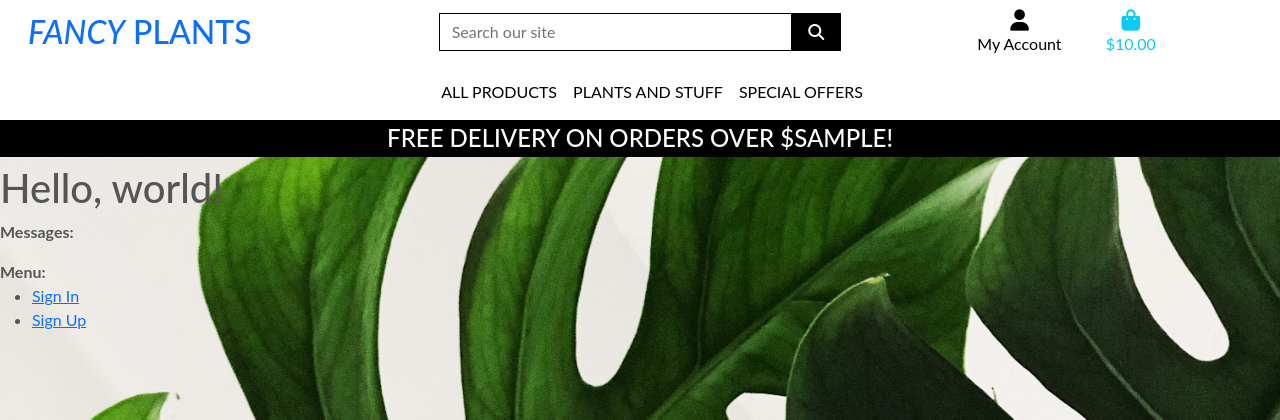
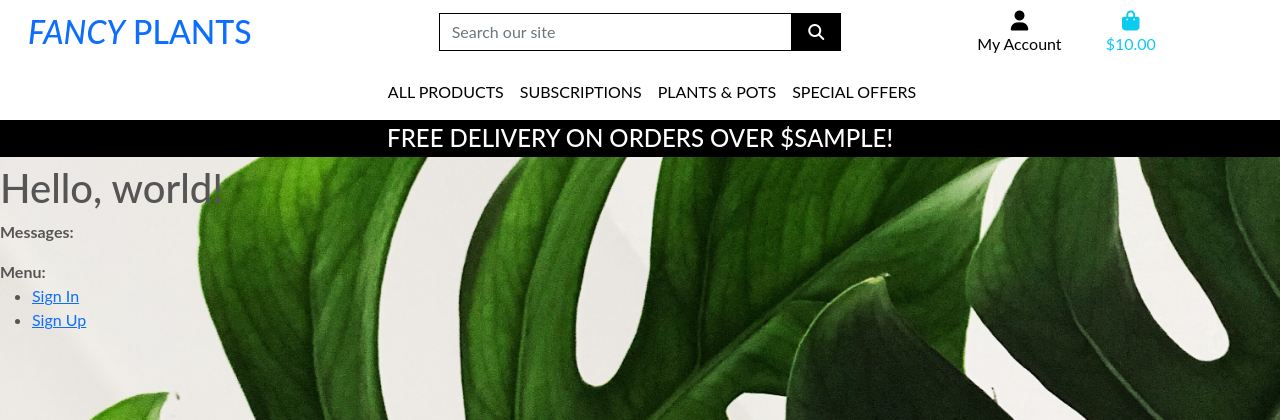
Before and after one commit to Code-Institute-Submissions/QuelleQim-fancy_plants_MayResub, a Django app: template home/templates/home/index.html in a window 1280 px wide. Shown: the top 420 px of the page. Run offline with Django 3.2, Linux system fonts and the light colour scheme; the template is opened without the code that fills it: most values are stand-ins (such as "Sample title", 1, 10 or a date in 2020); some libraries are stand-ins or nearby versions.

Commit message:
Update main-nav.html

```diff
--- a/templates/base.html
+++ b/templates/base.html
@@ -8,7 +8,7 @@
     {% block meta %}
     <meta http-equiv="X-UA-Compatible" content="ie=edge">
     <meta charset="utf-8">
-    <meta name="viewport" content="width=device-width, initial-scale=1">
+    <meta name="viewport" content="width=device-width, initial-scale=1, shrink-to-fit=no">
     {% endblock %}
 
     {% block extra_meta %}
@@ -17,11 +17,12 @@
     {% block corecss %}
     <link href="https://cdn.jsdelivr.net/npm/bootstrap@5.0.0-beta1/dist/css/bootstrap.min.css" rel="stylesheet"
         integrity="sha384-giJF6kkoqNQ00vy+HMDP7azOuL0xtbfIcaT9wjKHr8RbDVddVHyTfAAsrekwKmP1" crossorigin="anonymous">
-    <script src="https://kit.fontawesome.com/8982d184f3.js" crossorigin="anonymous"></script>
     <link rel="preconnect" href="https://fonts.gstatic.com">
     <link
         href="https://fonts.googleapis.com/css2?family=Nunito:ital,wght@0,200;0,300;0,400;0,600;0,700;0,800;0,900;1,200;1,300;1,400;1,600;1,700;1,800;1,900&display=swap"
         rel="stylesheet">
+    <link rel="stylesheet" href="https://stackpath.bootstrapcdn.com/font-awesome/4.7.0/css/font-awesome.min.css"
+        integrity="sha384-wvfXpqpZZVQGK6TAh5PVlGOfQNHSoD2xbE+QkPxCAFlNEevoEH3Sl0sibVcOQVnN" crossorigin="anonymous">
     <link rel="stylesheet" href="{% static 'css/base.css' %}">
     {% endblock %}
 
@@ -29,8 +30,7 @@
     {% endblock %}
 
     {% block corejs %}
-    <link rel="stylesheet" href="https://stackpath.bootstrapcdn.com/font-awesome/4.7.0/css/font-awesome.min.css"
-        integrity="sha384-wvfXpqpZZVQGK6TAh5PVlGOfQNHSoD2xbE+QkPxCAFlNEevoEH3Sl0sibVcOQVnN" crossorigin="anonymous">
+    <script src="https://kit.fontawesome.com/8982d184f3.js" crossorigin="anonymous"></script>
     <script src="https://code.jquery.com/jquery-3.5.1.min.js"
         integrity="sha256-9/aliU8dGd2tb6OSsuzixeV4y/faTqgFtohetphbbj0=" crossorigin="anonymous"></script>
     <script src="https://cdn.jsdelivr.net/npm/@popperjs/core@2.5.4/dist/umd/popper.min.js"
@@ -39,6 +39,7 @@
     <script src="https://cdn.jsdelivr.net/npm/bootstrap@5.0.0-beta1/dist/js/bootstrap.min.js"
         integrity="sha384-pQQkAEnwaBkjpqZ8RU1fF1AKtTcHJwFl3pblpTlHXybJjHpMYo79HY3hIi4NKxyj"
         crossorigin="anonymous"></script>
+        <script src="https://js.stripe.com/v3/"></script>
     {% endblock %}
 
     {% block extra_js %}
@@ -171,6 +172,7 @@
 
     {% block postloadjs %}
     {% endblock %}
+
+
 </body>
-
 </html>
--- a/templates/includes/main-nav.html
+++ b/templates/includes/main-nav.html
@@ -1,5 +1,10 @@
 <div class="collapse navbar-collapse" id="main-nav">
     <ul class="navbar-nav w-auto mx-auto">
+        <li class="nav-item d-block d-md-none">
+            <a class="logo-font font-weight-bold nav-link text-black mr-5" href="{% url 'home' %}" id="home-link">
+                Home
+            </a>
+        </li>
         <li class="nav-item dropdown">
             <a class="logo-font font-weight-bold nav-link text-black mr-5" href="#" id="all-products-link" data-toggle="dropdown" aria-haspopup="true" aria-expanded="false">
                 All Products
@@ -14,10 +19,21 @@
 
         <li class="nav-item dropdown">
             <a class="logo-font font-weight-bold nav-link text-black mr-5" href="#" id="clothing-link" data-toggle="dropdown" aria-haspopup="true" aria-expanded="false">
-                Plants and stuff
+                Subscriptions
             </a>
             <div class="dropdown-menu border-0" aria-labelledby="clothing-link">
-                <a href="" class="dropdown-item">Subscriptions &amp; Essentials</a>
+                <a href="" class="dropdown-item">All Subscriptions</a>
+                <a href="" class="dropdown-item">Beginners box</a>
+                <a href="" class="dropdown-item">Intermediate box</a>
+                <a href="" class="dropdown-item">Plant master box</a>
+            </div>
+        </li>
+
+        <li class="nav-item dropdown">
+            <a class="logo-font font-weight-bold nav-link text-black mr-5" href="#" id="homeware-link" data-toggle="dropdown" aria-haspopup="true" aria-expanded="false">
+                Plants & pots
+            </a>
+            <div class="dropdown-menu border-0" aria-labelledby="homeware-link">
                 <a href="" class="dropdown-item">Plants</a>
                 <a href="" class="dropdown-item">Pots</a>
                 <a href="" class="dropdown-item">Accessories</a>
```
